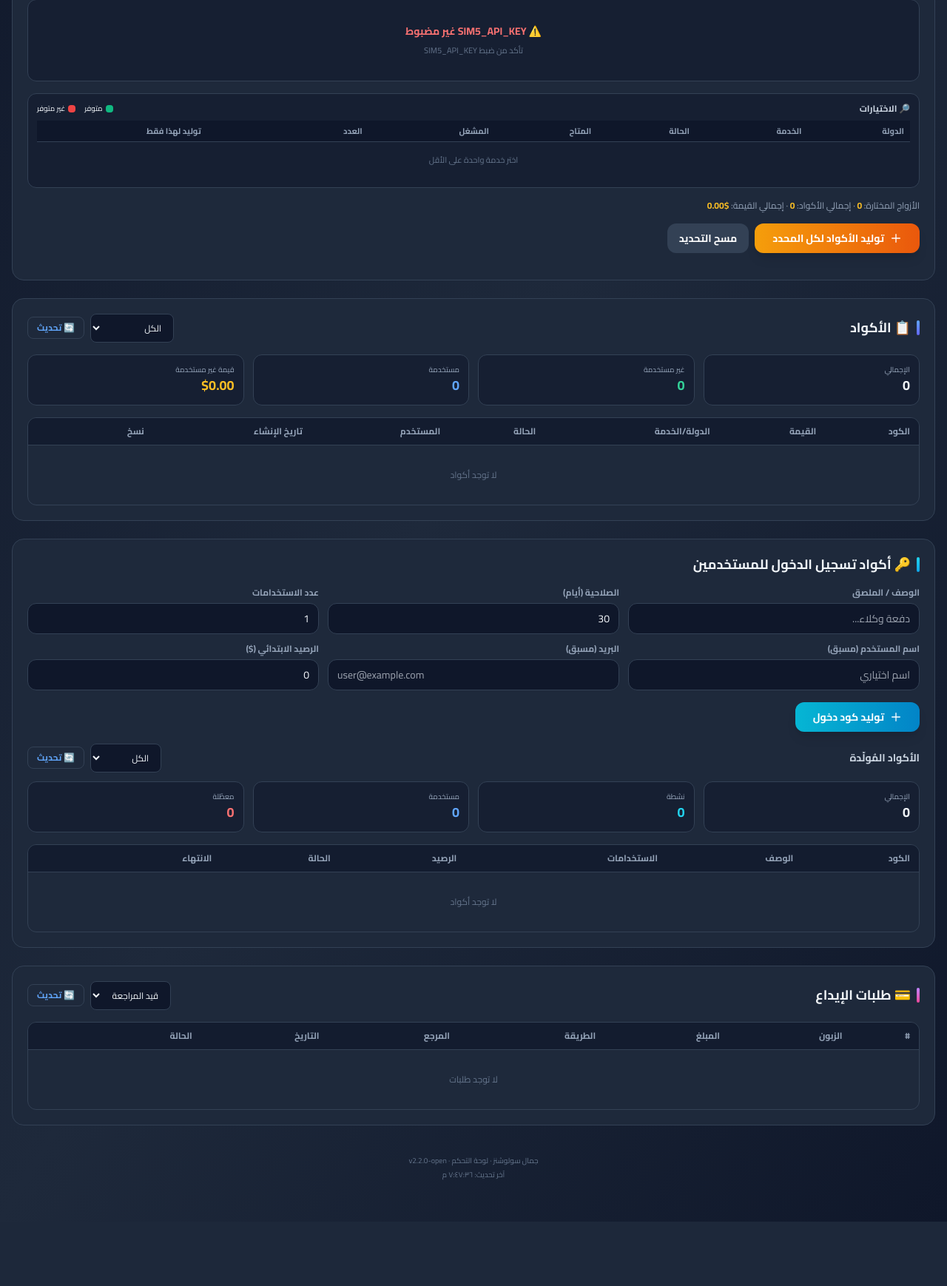
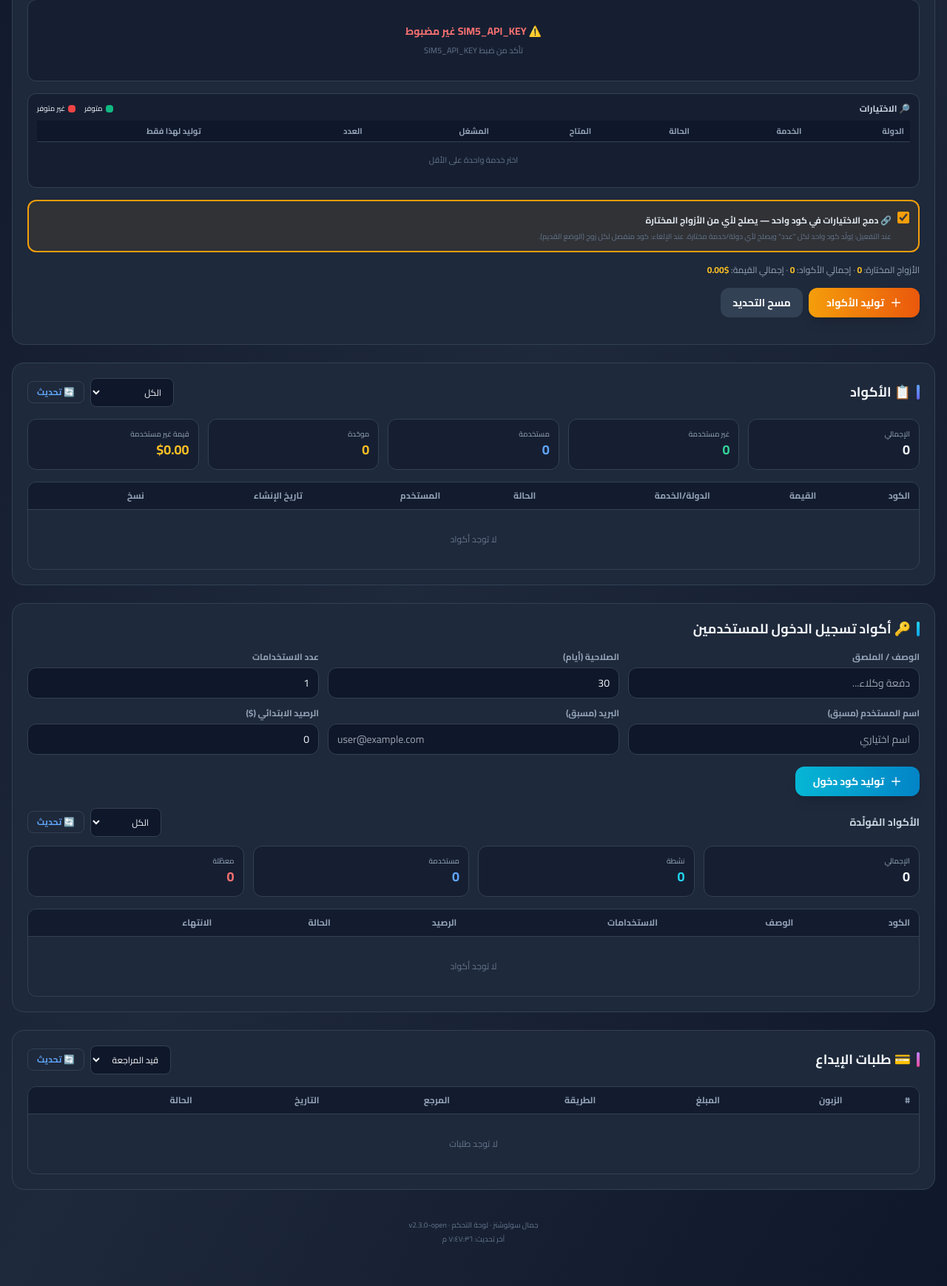
Before and after one commit to 6838gamal/Virtual-Numbers-Leasing, a FastAPI app: page / in a window 1280 px wide. Shown: the part 463-2201 px from the top of the page at 74% size. Before the commit the page ends 2114 px from the top, so only its background shows below. Run offline with FastAPI, Linux system fonts and the light colour scheme; data that the repository does not hold is empty; parts of the project's set-up code (start-up, migrations or seed data) failed here and were passed over; some libraries are stand-ins or nearby versions.

Commit message:
Update admin.html

```diff
--- a/admin/templates/admin.html
+++ b/admin/templates/admin.html
@@ -21,6 +21,9 @@
     .country-row:hover { background: rgba(51, 65, 85, 0.4); }
     .service-chip { transition: all 0.15s; }
     .service-chip.unavailable { opacity: 0.55; }
+    /* ✨ NEW — تأثير بصري لخيار الدمج */
+    #merge-box { transition: all 0.2s; }
+    #merge-box.active { border-color: #f59e0b; background: rgba(245, 158, 11, 0.08); }
   </style>
 </head>
 <body class="bg-gradient-to-br from-slate-900 via-slate-800 to-slate-900 min-h-screen text-slate-100">
@@ -140,6 +143,29 @@
         </div>
       </div>
 
+      <!-- ✨ NEW — خيار الدمج في كود واحد -->
+      <div id="merge-box" class="bg-slate-900/50 rounded-xl border-2 border-slate-700 p-3 mb-4">
+        <label class="flex items-start gap-2 cursor-pointer">
+          <input type="checkbox" id="merge-mode" checked
+                 class="accent-amber-500 w-4 h-4 mt-0.5"
+                 onchange="onMergeToggle()">
+          <div class="flex-1">
+            <span class="text-xs font-bold text-slate-200">
+              🔗 دمج الاختيارات في كود واحد — يصلح لأي من الأزواج المختارة
+            </span>
+            <p class="text-[10px] text-slate-500 mt-1">
+              عند التفعيل: يُولّد كود واحد لكل "عدد" ويصلح لأي دولة/خدمة مختارة.
+              عند الإلغاء: كود منفصل لكل زوج (الوضع القديم).
+            </p>
+            <div id="merge-info" class="text-[11px] text-amber-400 mt-2 hidden">
+              سيُولّد <span id="merge-count-label" class="font-bold">0</span> كود،
+              كل كود يصلح لـ <span id="merge-pairs-label" class="font-bold">0</span> زوج:
+              <span id="merge-pairs-list" class="text-amber-300"></span>
+            </div>
+          </div>
+        </label>
+      </div>
+
       <div class="flex items-center gap-3 flex-wrap mb-4">
         <div class="text-xs text-slate-400">
           الأزواج المختارة: <span id="pairs-count" class="font-bold text-amber-400">0</span>
@@ -153,7 +179,7 @@
           <svg class="w-4 h-4" fill="none" stroke="currentColor" viewBox="0 0 24 24">
             <path stroke-linecap="round" stroke-linejoin="round" stroke-width="2" d="M12 4v16m8-8H4"/>
           </svg>
-          توليد الأكواد لكل المحدد
+          توليد الأكواد
         </button>
         <button onclick="clearSelection()" class="bg-slate-700 hover:bg-slate-600 text-white font-bold px-4 py-2.5 rounded-xl transition-all text-sm">مسح التحديد</button>
       </div>
@@ -189,10 +215,12 @@
         </div>
       </div>
 
-      <div class="grid grid-cols-2 md:grid-cols-4 gap-3 mb-4" id="vouchers-summary">
+      <div class="grid grid-cols-2 md:grid-cols-5 gap-3 mb-4" id="vouchers-summary">
         <div class="bg-slate-900/50 rounded-xl p-3 border border-slate-700"><div class="text-[10px] text-slate-400">الإجمالي</div><div class="text-lg font-bold">—</div></div>
         <div class="bg-slate-900/50 rounded-xl p-3 border border-slate-700"><div class="text-[10px] text-slate-400">غير مستخدمة</div><div class="text-lg font-bold text-emerald-400">—</div></div>
         <div class="bg-slate-900/50 rounded-xl p-3 border border-slate-700"><div class="text-[10px] text-slate-400">مستخدمة</div><div class="text-lg font-bold text-blue-400">—</div></div>
+        <!-- ✨ NEW — إحصاء الأكواد الموحّدة -->
+        <div class="bg-slate-900/50 rounded-xl p-3 border border-slate-700"><div class="text-[10px] text-slate-400">موحّدة</div><div class="text-lg font-bold text-amber-400">—</div></div>
         <div class="bg-slate-900/50 rounded-xl p-3 border border-slate-700"><div class="text-[10px] text-slate-400">قيمة غير مستخدمة</div><div class="text-lg font-bold text-amber-400">—</div></div>
       </div>
 
@@ -349,7 +377,7 @@
     </section>
 
     <footer class="text-center text-[10px] text-slate-500 pt-4 pb-8">
-      <p>جمال سولوشنز · لوحة التحكم · <span id="footer-version">v2.2.0-open</span></p>
+      <p>جمال سولوشنز · لوحة التحكم · <span id="footer-version">v2.3.0-open</span></p>
       <p class="mt-1">آخر تحديث: <span id="last-refresh">—</span></p>
     </footer>
   </main>
@@ -548,7 +576,6 @@ function renderTree() {
   }
   tree.innerHTML = html;
 
-  // إعادة تفعيل حالة "مفتوح" للدول التي تحتوي خدمات مختارة
   const selectedCountries = new Set(Array.from(SELECTED.values()).map(r => r.countrySlug));
   selectedCountries.forEach(slug => {
     const box = document.querySelector(`[data-services="${CSS.escape(slug)}"]`);
@@ -688,19 +715,50 @@ function renderDetails() {
   }).join('');
 }
 
+// ✨ NEW — عدّل updatePairsCounter لدعم وضع الدمج
+function isMergeMode() {
+  const el = document.getElementById('merge-mode');
+  return el ? el.checked : false;
+}
+
+function onMergeToggle() {
+  const box = document.getElementById('merge-box');
+  if (isMergeMode()) {
+    box.classList.add('active');
+  } else {
+    box.classList.remove('active');
+  }
+  updatePairsCounter();
+}
+
 function updatePairsCounter() {
   const rows = Array.from(SELECTED.values());
+  const value = parseFloat(document.getElementById('v-value').value) || 0;
+  const merge = isMergeMode();
+
   let totalCodes = 0;
-  const value = parseFloat(document.getElementById('v-value').value) || 0;
-
-  rows.forEach(r => {
-    const n = parseInt(r.pairCount, 10) || 0;
-    totalCodes += n;
-  });
+  if (merge) {
+    // في وضع الدمج: العدد = أكبر "عدد" بين الأزواج
+    totalCodes = rows.length ? Math.max(...rows.map(r => parseInt(r.pairCount, 10) || 1)) : 0;
+  } else {
+    totalCodes = rows.reduce((s, r) => s + (parseInt(r.pairCount, 10) || 0), 0);
+  }
 
   document.getElementById('pairs-count').textContent = rows.length;
   document.getElementById('total-codes-count').textContent = totalCodes;
   document.getElementById('batch-total').textContent = '$' + (totalCodes * value).toFixed(2);
+
+  // ✨ NEW — عرض معلومات الدمج
+  const info = document.getElementById('merge-info');
+  if (merge && rows.length) {
+    info.classList.remove('hidden');
+    document.getElementById('merge-count-label').textContent = totalCodes;
+    document.getElementById('merge-pairs-label').textContent = rows.length;
+    document.getElementById('merge-pairs-list').textContent =
+      ' (' + rows.map(r => `${r.countryName}/${r.serviceName}`).join(', ') + ')';
+  } else {
+    info.classList.add('hidden');
+  }
 }
 ['v-value'].forEach(id => {
   const el = document.getElementById(id);
@@ -747,7 +805,6 @@ async function generateForPair(key, btn) {
     }
     toast(`✅ ${data.count} كود لـ ${r.flag || ''} ${r.countryName} / ${r.serviceName}`, 'success');
 
-    // عرض أكواد هذا الزوج
     document.getElementById('codes-output').value =
       `# ${r.countrySlug} / ${r.serviceId}  (${data.count} كود)\n` +
       data.codes.join('\n');
@@ -762,12 +819,13 @@ async function generateForPair(key, btn) {
 }
 
 // ══════════════════════════════════════════════════════════════
-// Generate for ALL selected
+// Generate — يدعم وضع الدمج ✨ NEW
 // ══════════════════════════════════════════════════════════════
 async function generateVouchers(btn) {
   const value = parseFloat(document.getElementById('v-value').value);
   const days = parseInt(document.getElementById('v-days').value, 10);
   const note = document.getElementById('v-note').value;
+  const merge = isMergeMode();
 
   if (!value || value < 1) { toast('القيمة يجب أن تكون ≥ $1', 'error'); return; }
   if (!days || days < 1) { toast('الصلاحية يجب أن تكون ≥ يوم', 'error'); return; }
@@ -781,6 +839,28 @@ async function generateVouchers(btn) {
     return;
   }
 
+  // ── بناء body حسب الوضع ──
+  let body;
+  if (merge) {
+    // ✨ وضع الدمج: كود واحد يصلح لكل الأزواج
+    const maxCount = Math.max(...rows.map(r => parseInt(r.pairCount, 10) || 1));
+    if (maxCount < 1 || maxCount > 1000) {
+      toast('العدد يجب أن يكون 1-1000', 'error');
+      return;
+    }
+    body = {
+      value,
+      expires_days: days,
+      note,
+      merge: true,
+      count: maxCount,
+      allowed_pairs: rows.map(r => ({
+        country: r.countrySlug,
+        service: r.serviceId,
+      })),
+    };
+  } else {
+    // الوضع القديم: كود منفصل لكل زوج
     for (const r of rows) {
       const n = parseInt(r.pairCount, 10);
       if (!n || n < 1 || n > 1000) {
@@ -788,22 +868,24 @@ async function generateVouchers(btn) {
         return;
       }
     }
+    body = {
+      value,
+      expires_days: days,
+      note,
+      merge: false,
+      pairs: rows.map(r => ({
+        country: r.countrySlug,
+        service: r.serviceId,
+        count: parseInt(r.pairCount, 10),
+      })),
+    };
+  }
 
   const originalText = btn.innerHTML;
   btn.disabled = true;
   btn.innerHTML = '⏳ جارٍ التوليد...';
 
   try {
-    const body = {
-      value,
-      expires_days: days,
-      note,
-      pairs: rows.map(r => ({
-        country: r.countrySlug,
-        service: r.serviceId,
-        count: parseInt(r.pairCount, 10),
-      })),
-    };
     const resp = await adminFetch('/api/v1/admin/vouchers/generate-multi', {
       method: 'POST',
       body: JSON.stringify(body),
@@ -814,15 +896,26 @@ async function generateVouchers(btn) {
       return;
     }
 
+    // ── عرض الأكواد ──
     const lines = [];
+    if (data.merge) {
+      const pairs = data.batches[0].allowed_pairs
+        .map(p => `${p.country}/${p.service}`).join(', ');
+      lines.push(`# 🔗 كود موحّد — يصلح لـ: ${pairs}`);
+      lines.push(`# العدد: ${data.total_count} كود × $${value}`);
+      lines.push('');
+      data.batches[0].codes.forEach(c => lines.push(c));
+      toast(`✅ ${data.total_count} كود موحّد (${data.batches[0].allowed_pairs.length} زوج)`, 'success');
+    } else {
       data.batches.forEach(b => {
         lines.push(`# ${b.country} / ${b.service}  (${b.count} كود)`);
         b.codes.forEach(c => lines.push(c));
         lines.push('');
       });
+      toast(`✅ تم توليد ${data.total_count} كود بقيمة $${data.total_value.toFixed(2)}`, 'success');
+    }
     document.getElementById('codes-output').value = lines.join('\n');
     document.getElementById('codes-output-wrap').classList.remove('hidden');
-    toast(`✅ تم توليد ${data.total_count} كود بقيمة $${data.total_value.toFixed(2)}`, 'success');
     loadVouchers();
   } catch (e) {
     toast('❌ خطأ في الاتصال', 'error');
@@ -854,7 +947,7 @@ function downloadCodes() {
 }
 
 // ══════════════════════════════════════════════════════════════
-// Vouchers List
+// Vouchers List — يدعم allowed_pairs ✨ NEW
 // ══════════════════════════════════════════════════════════════
 async function loadVouchers(btn) {
   if (btn) btn.disabled = true;
@@ -866,10 +959,12 @@ async function loadVouchers(btn) {
     const data = await r.json();
     const s = data.summary;
 
+    // ✨ أضف عمود "موحّدة"
     document.getElementById('vouchers-summary').innerHTML = `
       <div class="bg-slate-900/50 rounded-xl p-3 border border-slate-700"><div class="text-[10px] text-slate-400">الإجمالي</div><div class="text-lg font-bold">${s.total}</div></div>
       <div class="bg-slate-900/50 rounded-xl p-3 border border-slate-700"><div class="text-[10px] text-slate-400">غير مستخدمة</div><div class="text-lg font-bold text-emerald-400">${s.unused}</div></div>
       <div class="bg-slate-900/50 rounded-xl p-3 border border-slate-700"><div class="text-[10px] text-slate-400">مستخدمة</div><div class="text-lg font-bold text-blue-400">${s.used}</div></div>
+      <div class="bg-slate-900/50 rounded-xl p-3 border border-slate-700"><div class="text-[10px] text-slate-400">موحّدة</div><div class="text-lg font-bold text-amber-400">${s.merged ?? 0}</div></div>
       <div class="bg-slate-900/50 rounded-xl p-3 border border-slate-700"><div class="text-[10px] text-slate-400">قيمة غير مستخدمة</div><div class="text-lg font-bold text-amber-400">$${s.total_value_unused.toFixed(2)}</div></div>
     `;
 
@@ -887,15 +982,34 @@ async function loadVouchers(btn) {
         disabled: '<span class="bg-red-500/20 text-red-400 px-2 py-0.5 rounded-full text-[10px] font-bold">معطّل</span>',
       }[v.status] || v.status;
       const date = new Date(v.created_at).toLocaleDateString('ar-EG');
-      const cs = (v.country || v.service)
-        ? `<span class="mono text-[10px]">${escapeHtml(v.country || '—')}/${escapeHtml(v.service || '—')}</span>`
-        : '<span class="text-slate-500">—</span>';
+
+      // ✨ NEW — عرض الأزواج المتعددة
+      let cs;
+      const pairs = v.allowed_pairs || [];
+      if (pairs.length > 1) {
+        const pairsText = pairs.map(p => `${p.country}/${p.service}`).join(', ');
+        cs = `<span class="text-[10px] bg-amber-500/20 text-amber-300 px-2 py-0.5 rounded-full font-bold cursor-help"
+                     title="${escapeHtml(pairsText)}">🔗 ${pairs.length} أزواج</span>`;
+        // أضف tooltip صغير
+        cs += `<div class="text-[9px] text-slate-500 mt-0.5 mono truncate max-w-[180px]" title="${escapeHtml(pairsText)}">${escapeHtml(pairsText)}</div>`;
+      } else if (v.country || v.service) {
+        cs = `<span class="mono text-[10px]">${escapeHtml(v.country || '—')}/${escapeHtml(v.service || '—')}</span>`;
+      } else {
+        cs = '<span class="text-slate-500">—</span>';
+      }
+
+      // ✨ NEW — عرض أي زوج استُخدم عليه (إن كان مستخدماً)
+      let usedOn = '';
+      if (v.used_on && v.used_on.country) {
+        usedOn = `<div class="text-[9px] text-blue-300 mono mt-0.5">↳ ${escapeHtml(v.used_on.country)}/${escapeHtml(v.used_on.service)}</div>`;
+      }
+
       const safeCode = escapeHtml(v.code).replace(/'/g, "\\'");
       return `
         <tr class="hover:bg-slate-700/30 transition-colors">
           <td class="px-3 py-2"><code class="mono text-[11px] bg-slate-900 px-2 py-0.5 rounded">${escapeHtml(v.code)}</code></td>
           <td class="px-3 py-2 font-bold text-amber-400">$${v.value.toFixed(2)}</td>
-          <td class="px-3 py-2">${cs}</td>
+          <td class="px-3 py-2">${cs}${usedOn}</td>
           <td class="px-3 py-2">${statusBadge}</td>
           <td class="px-3 py-2 text-slate-400">${escapeHtml(v.used_by || '—')}</td>
           <td class="px-3 py-2 text-slate-500 text-[10px]">${date}</td>
@@ -1166,6 +1280,7 @@ async function rejectDeposit(id) {
 // ══════════════════════════════════════════════════════════════
 loadAll();
 loadCatalog();
+onMergeToggle();   // ✨ NEW — تفعيل الحالة الأولية لخيار الدمج
 updatePairsCounter();
 setInterval(loadAll, 30000);
 setInterval(() => loadCatalog(true), 5 * 60 * 1000);
```
Lines whose indentation alone changed are shown as unchanged.
